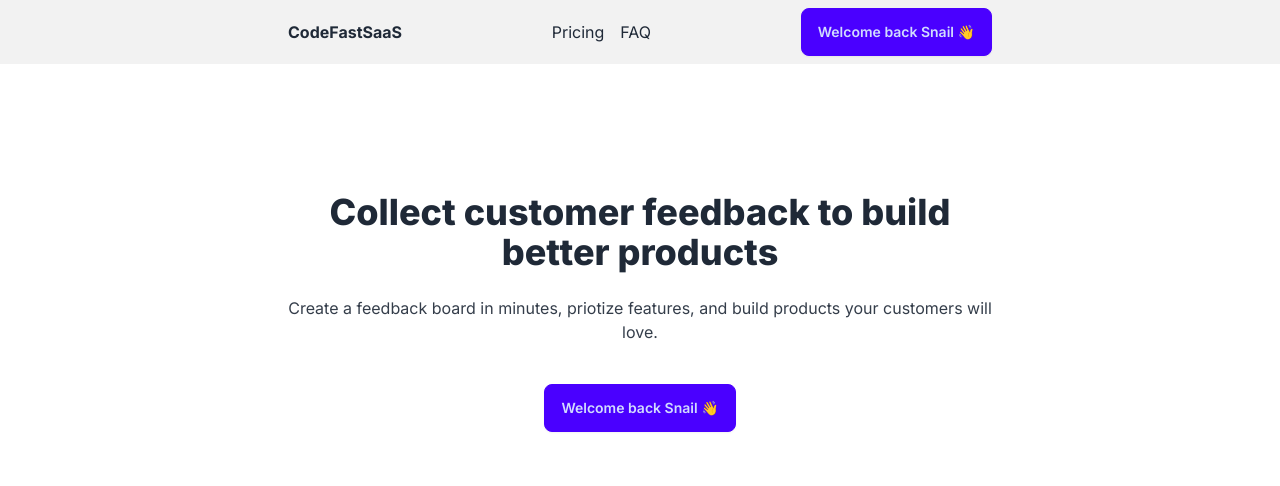
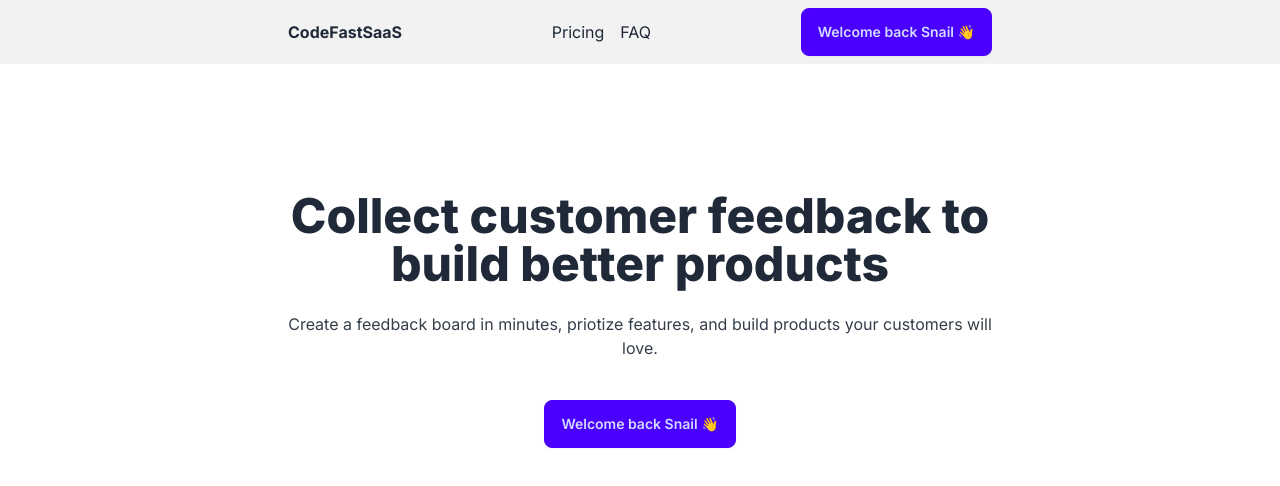
Before and after one commit to SNAIL-99-IN/codefast-saas, a Next.js app: page / in a window 1280 px wide. Shown: the top 486 px of the page. Built offline with nearby package versions, Linux system fonts and the light colour scheme.

Commit message:
Header Reponsive

```diff
--- a/app/page.js
+++ b/app/page.js
@@ -10,7 +10,7 @@
       <section className="bg-base-200">
         <section className="flex justify-between items-center px-8 py-2 max-w-3xl mx-auto">
           <div className="font-bold">CodeFastSaaS</div>
-          <div className="space-x-4">
+          <div className="space-x-4 max-md:hidden">
             <a className="link link-hover">Pricing</a>
             <a className="link link-hover">FAQ</a>
           </div>
@@ -18,7 +18,7 @@
         </section>
       </section>
       <section className="text-center py-32 px-8 max-w-3xl mx-auto">
-        <h1 className="text-4xl font-extrabold mb-6">
+        <h1 className="text-4xl lg:text-5xl font-extrabold mb-6">
           Collect customer feedback to build better products
         </h1>
         <div className="opacity-90 mb-10">
```
